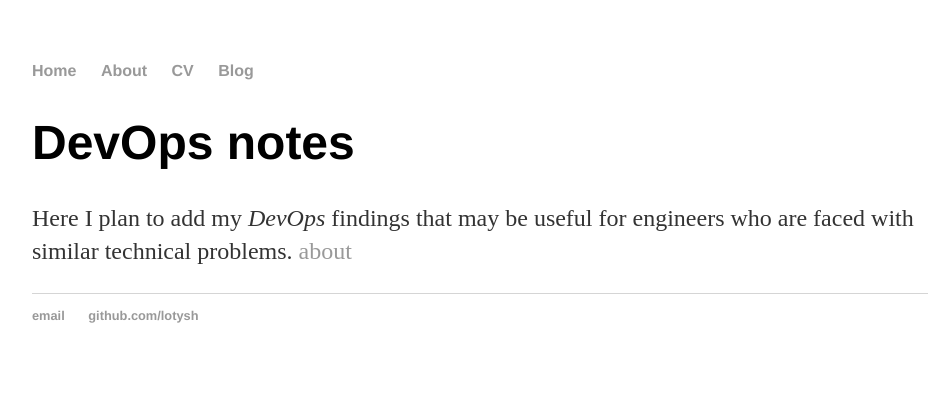
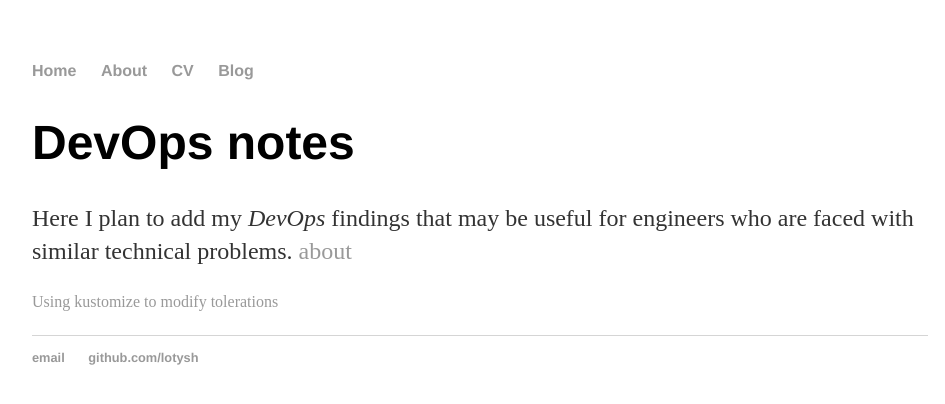
Before and after one commit to lotysh/lotysh.github.io, a Jekyll site: the page built from index.html, in a window 1280 px wide. Shown: the top 404 px of the page, without its empty margins (160-1105 px from the left). Built offline with Jekyll 4.4.1, drawn with Linux system fonts in a browser that asks for light colours.

Commit message:
Update index.html

```diff
--- a/index.html
+++ b/index.html
@@ -6,4 +6,8 @@ title: Ivan Lotysh, DevOps engineer
 		<div class="blurb">
 			<h1>DevOps notes</h1>
 			<p>Here I plan to add my <em>DevOps</em> findings that may be useful for engineers who are faced with similar technical problems. <a href="/about">about</a></p>
+
+
+			<a href="/blog/2023/01/31/kustomize-tolerations">Using kustomize to modify tolerations</a></p>
+
 		</div>
```
